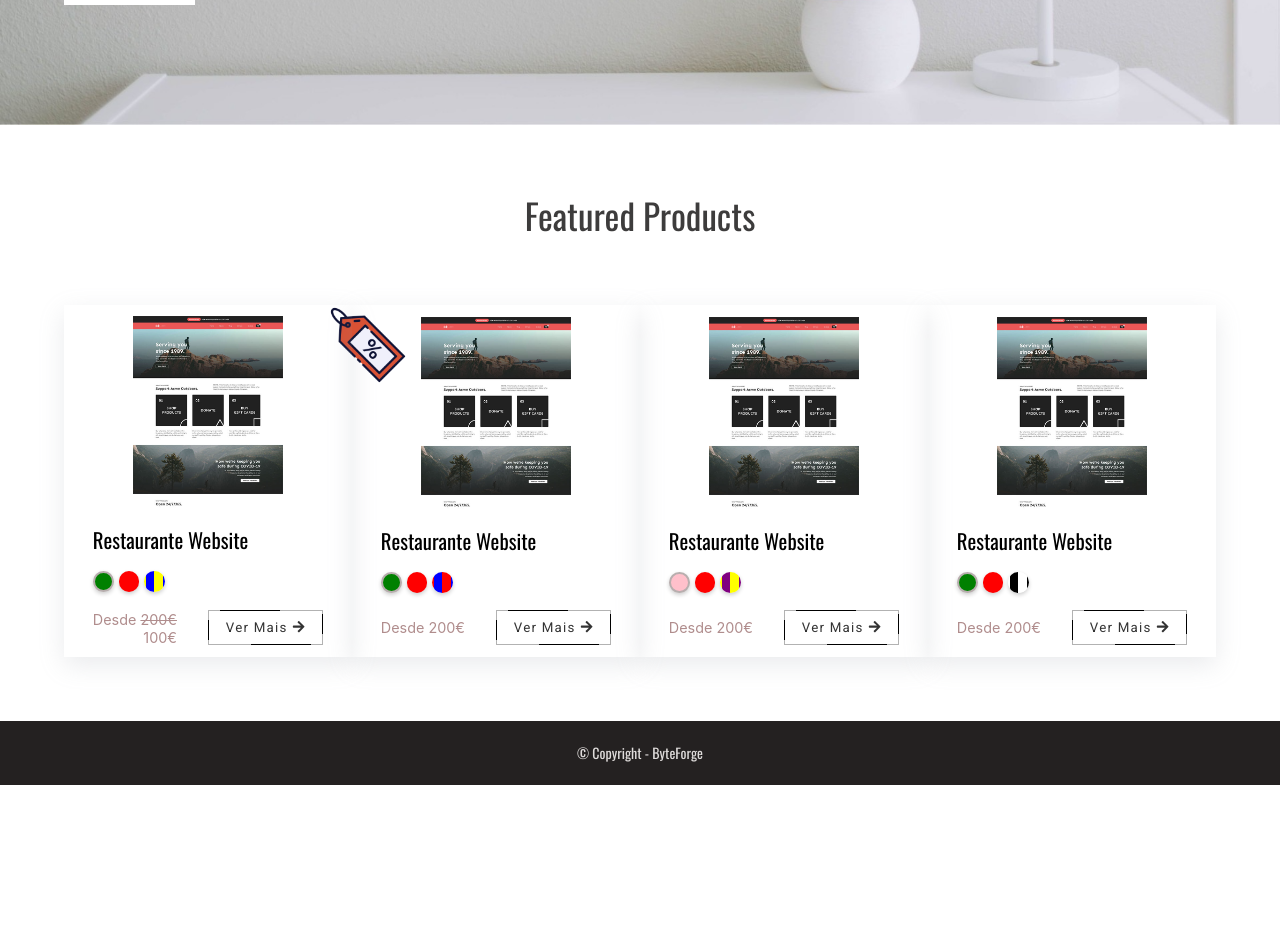
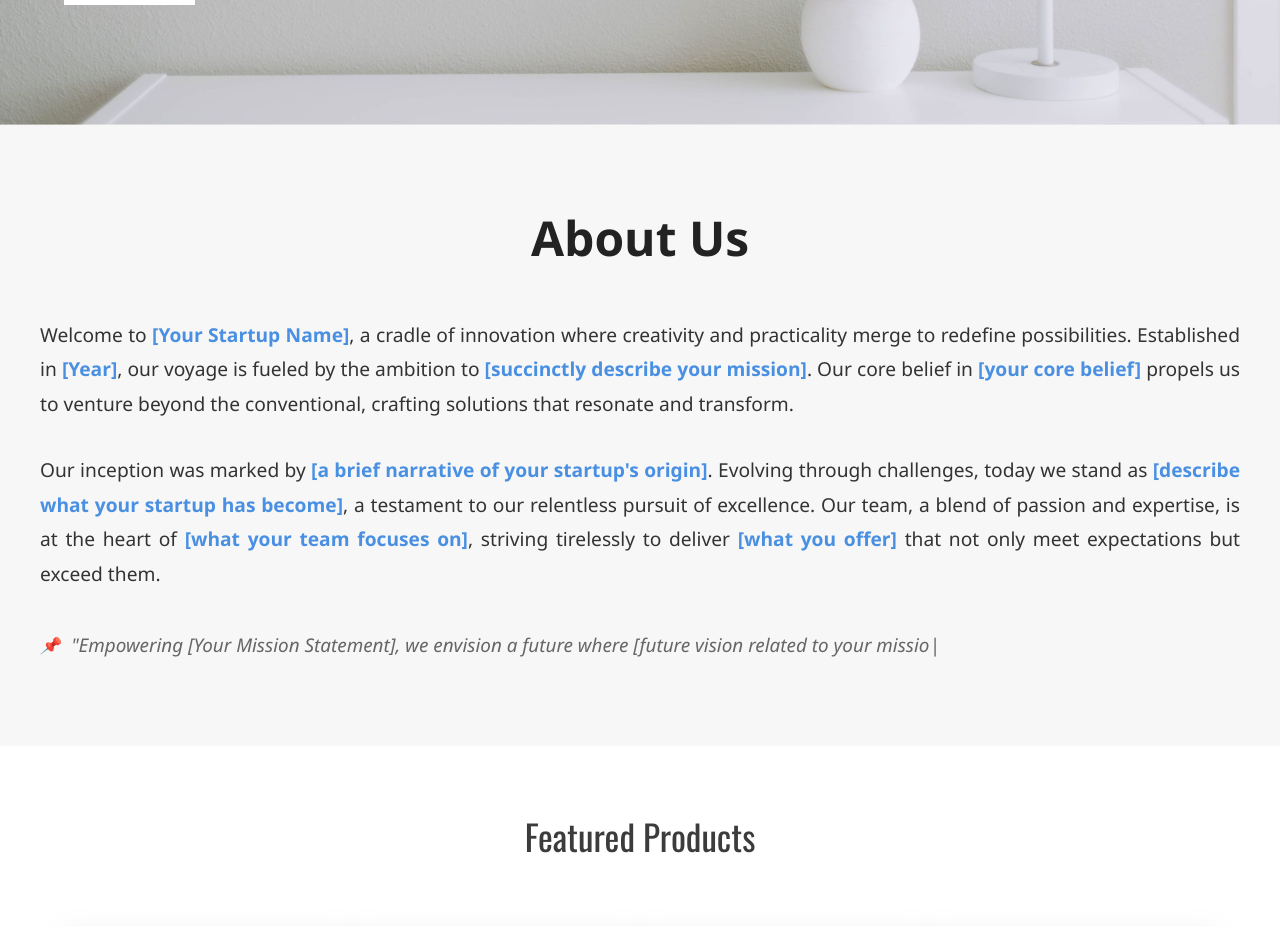
Before and after one commit to pedromonteiro01/byte-forge, a React (Create React App) app in the folder frontend/: page / in a window 1280 px wide. Shown: the part 460-1387 px from the top of the page. Before the commit the page ends 1245 px from the top, so only its background shows below. Built offline with nearby package versions, Linux system fonts and the light colour scheme.

Commit message:
create about us section

```diff
--- a/frontend/package.json
+++ b/frontend/package.json
@@ -22,6 +22,8 @@
     "react-router-dom": "^6.20.0",
     "react-scripts": "5.0.1",
     "react-simple-clock": "^1.1.3",
+    "react-typed": "^2.0.12",
+    "react-typist": "^2.0.5",
     "sass": "^1.69.5",
     "styled-components": "^6.1.1",
     "swiper": "^11.0.5",
--- a/frontend/src/Views/Home/Home.js
+++ b/frontend/src/Views/Home/Home.js
@@ -5,6 +5,7 @@ import backgroundDark from './b5.png';
 import Clock from 'react-simple-clock' // Make sure this component can accept an initial time prop
 import FeaturedProducts from '../../components/FeaturedProducts/FeaturedProducts';
 import { useDarkMode } from '../../components/DarkModeContext/DarkModeContext';
+import AboutUs from '../../components/AboutUs/AboutUs';
 
 const Home = () => {
     const [time, setTime] = useState(new Date());
@@ -44,6 +45,7 @@ const Home = () => {
                     </div>
                 </div>
             </div>
+            <AboutUs />
             <div className={`home-products-container ${darkMode ? 'dark' : ''}`}>
                 <p className={`home-products-container-header ${darkMode ? 'dark' : ''}`}>Featured Products</p>
                 <FeaturedProducts />
--- /dev/null
+++ b/frontend/src/components/AboutUs/AboutUs.css
@@ -0,0 +1,70 @@
+.about-us {
+    background-color: #f7f7f7;
+    color: #333;
+    padding: 5rem 0;
+    font-family: 'Segoe UI', Tahoma, Geneva, Verdana, sans-serif;
+}
+
+.about-us-container {
+    max-width: 1200px;
+    margin: 0 auto;
+    padding: 0 2rem;
+}
+
+.about-us-header {
+    font-size: 3rem;
+    text-align: center;
+    color: #222;
+    margin-top: 0;
+    margin-bottom: 3rem;
+}
+
+.about-us-p {
+    font-size: 1.2rem;
+    line-height: 1.8;
+    text-align: justify;
+    margin-bottom: 2rem;
+}
+
+.highlight {
+    color: #4A90E2;
+    font-weight: 600;
+}
+
+.mission-section {
+    display: flex;
+    align-items: center;
+    color: #666;
+    padding: 0.5rem 0;
+    gap: 0.7rem;
+    overflow: hidden;
+}
+
+.mission-text {
+    overflow: hidden;
+    font-size: 1.18em;
+    font-style: italic;
+    width: 100%;
+}
+
+@keyframes typing {
+    from {
+        width: 0;
+    }
+
+    to {
+        width: 100%;
+    }
+}
+
+@keyframes blink-caret {
+
+    from,
+    to {
+        border-color: transparent;
+    }
+
+    50% {
+        border-color: #fff;
+    }
+}
--- /dev/null
+++ b/frontend/src/components/AboutUs/AboutUs.js
@@ -0,0 +1,29 @@
+import React from 'react';
+import './AboutUs.css';
+import { ReactTyped as Typed } from 'react-typed'; // Corrected import
+
+const AboutUs = () => {
+    return (
+        <section className="about-us">
+            <div className="about-us-container">
+                <h2 className='about-us-header'>About Us</h2>
+                <p className='about-us-p'>Welcome to <span className="highlight">[Your Startup Name]</span>, a cradle of innovation where creativity and practicality merge to redefine possibilities. Established in <span className="highlight">[Year]</span>, our voyage is fueled by the ambition to <span className="highlight">[succinctly describe your mission]</span>. Our core belief in <span className="highlight">[your core belief]</span> propels us to venture beyond the conventional, crafting solutions that resonate and transform.</p>
+                <p className='about-us-p'>Our inception was marked by <span className="highlight">[a brief narrative of your startup's origin]</span>. Evolving through challenges, today we stand as <span className="highlight">[describe what your startup has become]</span>, a testament to our relentless pursuit of excellence. Our team, a blend of passion and expertise, is at the heart of <span className="highlight">[what your team focuses on]</span>, striving tirelessly to deliver <span className="highlight">[what you offer]</span> that not only meet expectations but exceed them.</p>
+                <div className="mission-section">
+                    <i className="mission-icon">📌</i>
+                    <Typed
+                    className='mission-text'
+                        strings={[
+                            '"Empowering [Your Mission Statement], we envision a future where [future vision related to your mission]."',
+                        ]}
+                        typeSpeed={45}
+                        backSpeed={55}
+                        loop
+                    />
+                </div>
+            </div>
+        </section>
+    );
+};
+
+export default AboutUs;
```
Also changed, not shown: 1 other file (tests, documents, lock files or other folders).
